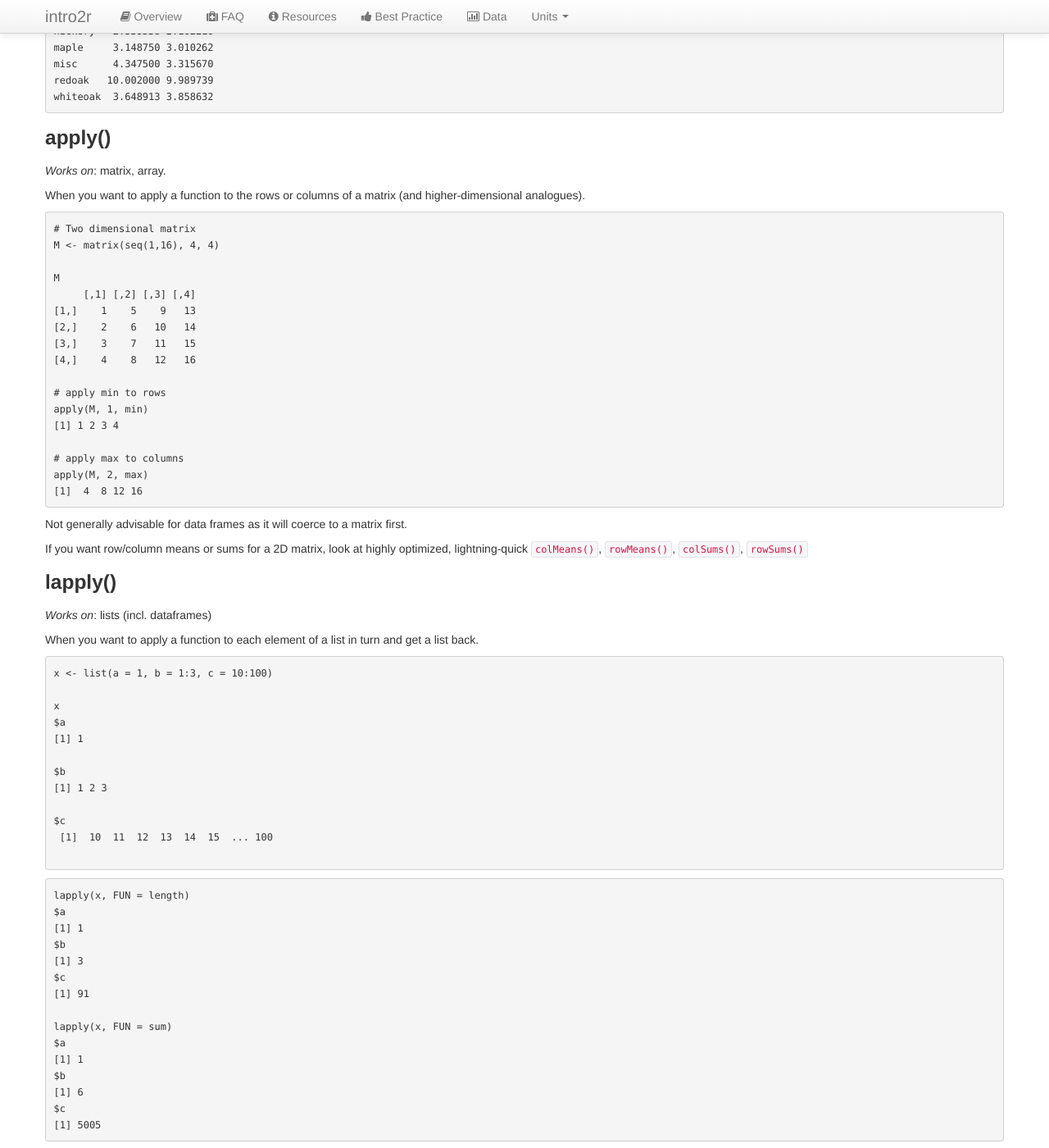
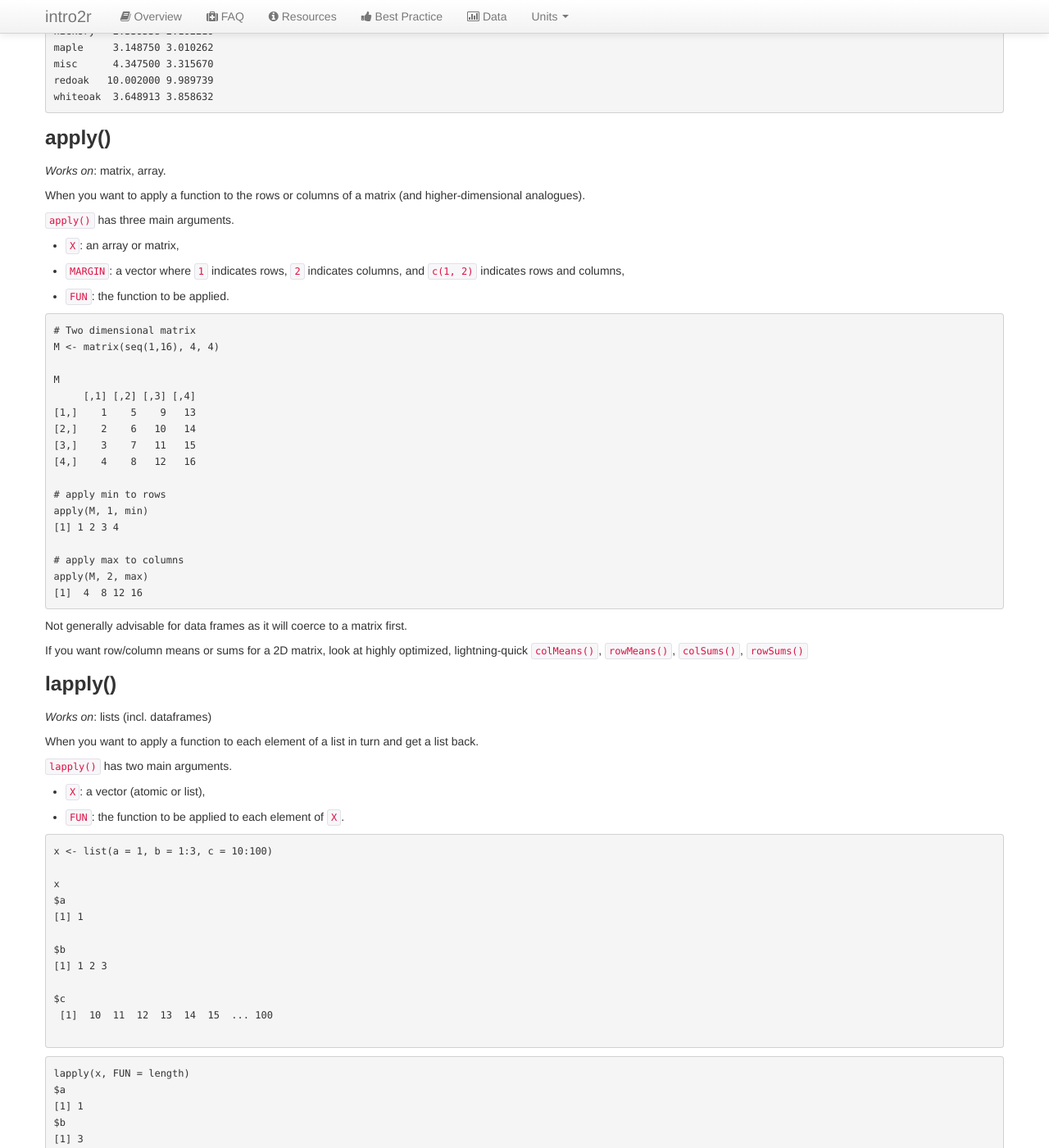
Before and after one commit to intro2r/intro2r, a Jekyll site: the page built from unit3/split-apply-combine.md, in a window 1280 px wide and 1400 px high, scrolled down 2795 px. Shown: the whole window at 82% size. Built offline with Jekyll 4.4.1, drawn with Linux system fonts in a browser that asks for light colours; some of the changed text lies outside the part shown.

Commit message:
Update split-apply-combine.md

````diff
--- a/unit3/split-apply-combine.md
+++ b/unit3/split-apply-combine.md
@@ -112,7 +112,7 @@ R has several handy-dandy functions that do this process of splitting the datase
 
 For when you want to apply a function to subsets of a vector and the subsets are defined by some other vector, usually a factor
 
-`tapply()` has three arguments.
+`tapply()` has three main arguments.
 
   - `X`: the column of numeric data,
 
@@ -155,15 +155,20 @@ whiteoak  3.648913 3.858632
 
 
 
-
-
-
-
 ### apply()
 
 *Works on*: matrix, array.
 
 When you want to apply a function to the rows or columns of a matrix (and higher-dimensional analogues).
+
+
+`apply()` has three main arguments.
+
+  - `X`: an array or matrix,
+
+  - `MARGIN`: a vector where `1` indicates rows, `2` indicates columns, and `c(1, 2)` indicates rows and columns,
+
+  - `FUN`: the function to be applied.
 
 ```r
 # Two dimensional matrix
@@ -196,6 +201,13 @@ If you want row/column means or sums for a 2D matrix, look at highly optimized,
 *Works on*: lists (incl. dataframes)
 
 When you want to apply a function to each element of a list in turn and get a list back.
+
+
+`lapply()` has two main arguments.
+
+  - `X`: a vector (atomic or list),
+
+  - `FUN`: the function to be applied to each element of `X`.
 
 ```r
 x <- list(a = 1, b = 1:3, c = 10:100)
@@ -240,6 +252,15 @@ $c
 
 When you want to apply a function to each element of a list in turn, but you want a vector back, rather than a list.
 
+
+
+`sapply()` has two main arguments.
+
+  - `X`: a vector (atomic or list),
+
+  - `FUN`: the function to be applied to each element of `X`.
+
+
 ```r
 x <- list(a = 1, b = 1:3, c = 10:100)
 
````
